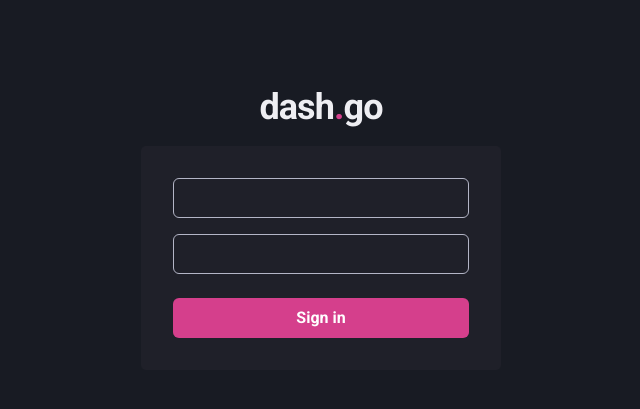
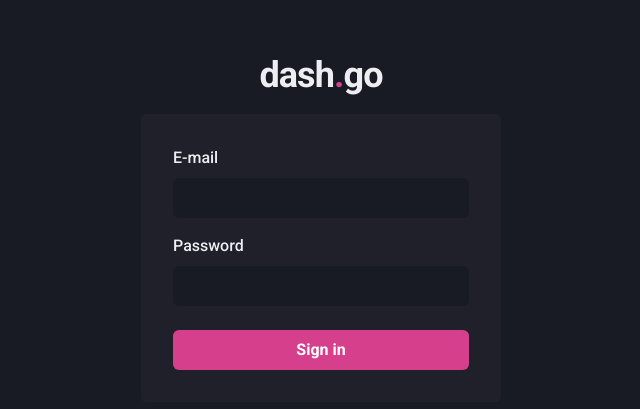
Before and after one commit to sonnymarinho/dashgo, a Next.js app: page / in a window 1280 px wide. Shown: the part 175-584 px from the top of the page, without its empty margins (319-959 px from the left). Built offline with nearby package versions, Linux system fonts and the light colour scheme.

Commit message:
:sparkles: feat: form validation

```diff
--- a/package.json
+++ b/package.json
@@ -13,13 +13,16 @@
     "@chakra-ui/react": "^1.6.10",
     "@emotion/react": "^11.5.0",
     "@emotion/styled": "^11.3.0",
+    "@hookform/resolvers": "^2.8.3",
     "apexcharts": "^3.29.0",
     "framer-motion": "^5.0.0",
     "next": "12.0.1",
     "react": "17.0.2",
     "react-apexcharts": "^1.3.9",
     "react-dom": "^17.0.2",
-    "react-icons": "^4.3.1"
+    "react-hook-form": "^7.19.1",
+    "react-icons": "^4.3.1",
+    "yup": "^0.32.11"
   },
   "devDependencies": {
     "@types/node": "16.11.6",
--- a/src/components/Form/Input.tsx
+++ b/src/components/Form/Input.tsx
@@ -1,13 +1,29 @@
-import { FormControl, Input as ChakraInput, FormLabel, InputProps as ChakraInputProps } from '@chakra-ui/react';
+import {
+  FormControl,
+  Input as ChakraInput,
+  FormLabel,
+  InputProps as ChakraInputProps,
+  FormErrorMessage,
+} from '@chakra-ui/react';
+import { forwardRef, ForwardRefRenderFunction } from 'react';
+import { FieldError } from 'react-hook-form';
 
 interface InputProps extends ChakraInputProps {
   name: string;
   label?: string;
+  errors?: { [x: string]: FieldError };
 }
 
-export function Input({ name, label, ...props }: InputProps) {
+const InputElement: ForwardRefRenderFunction<HTMLInputElement, InputProps> = (
+  { name, label, errors, ...props },
+  ref
+) => {
+  const error = errors?.[name]?.message;
+
+  console.log(name, error);
+
   return (
-    <FormControl>
+    <FormControl isInvalid={!!error}>
       {!!label && <FormLabel htmlFor={name}>{label}</FormLabel>}
       <ChakraInput
         name={name}
@@ -19,7 +35,11 @@ export function Input({ name, label, ...props }: InputProps) {
           bgColor: 'gray.900',
         }}
         {...props}
+        ref={ref}
       />
+      {!!error && <FormErrorMessage>{error}</FormErrorMessage>}
     </FormControl>
   );
-}
+};
+
+export const Input = forwardRef(InputElement);
--- a/src/components/Sidebar/ActiveLink.tsx
+++ b/src/components/Sidebar/ActiveLink.tsx
@@ -9,8 +9,6 @@ interface ActiveLinkProps extends LinkProps {
 
 export default function ActiveLink({ children, href, shouldMatchExactHref = true, ...props }: ActiveLinkProps) {
   const { asPath } = useRouter();
-
-  debugger;
 
   const isActive = shouldMatchExactHref
     ? asPath === href || asPath === props.as
--- a/src/pages/signin/index.tsx
+++ b/src/pages/signin/index.tsx
@@ -1,17 +1,57 @@
-import { Flex, Stack, Input, Button } from '@chakra-ui/react';
+import { Flex, Stack, Button } from '@chakra-ui/react';
+import { useRouter } from 'next/router';
+import { SubmitHandler, useForm } from 'react-hook-form';
+import { Input } from '../../components/Form/Input';
 import SigninLogo from './SigninLogo';
+import * as yup from 'yup';
+import { yupResolver } from '@hookform/resolvers/yup';
+
+type SignInFormData = {
+  email: string;
+  password: string;
+};
+
+const signInFormSchema = yup.object().shape({
+  email: yup.string().email().required(),
+  password: yup.string().required(),
+});
 
 export default function Signin() {
+  const router = useRouter();
+
+  const {
+    register,
+    handleSubmit,
+    formState: { isSubmitting, errors },
+  } = useForm({
+    resolver: yupResolver(signInFormSchema),
+  });
+
+  const handleSignin: SubmitHandler<SignInFormData> = async formData => {
+    await new Promise(resolve => setTimeout(resolve, 2000));
+
+    router.push('/dashboard');
+  };
+
   return (
     <Flex w="100vw" h="100vh" align="center" justify="center" flexDir="column">
       <SigninLogo />
-      <Flex as="form" w="100%" maxW={360} bg="gray.800" p="8" flexDir="column" borderRadius={5}>
+      <Flex
+        as="form"
+        w="100%"
+        maxW={360}
+        bg="gray.800"
+        p="8"
+        flexDir="column"
+        borderRadius={5}
+        onSubmit={handleSubmit(handleSignin)}
+      >
         <Stack spacing={4}>
-          <Input name="email" label="E-mail" type="email" />
-          <Input name="password" label="Password" type="password" />
+          <Input label="E-mail" type="email" {...register('email')} errors={errors} isDisabled={isSubmitting} />
+          <Input label="Password" type="password" {...register('password')} errors={errors} isDisabled={isSubmitting} />
         </Stack>
 
-        <Button type="submit" mt="6" colorScheme="pink">
+        <Button type="submit" mt="6" colorScheme="pink" isLoading={isSubmitting}>
           Sign in
         </Button>
       </Flex>
```
Also changed, not shown: 1 other file (tests, documents, lock files or other folders).
